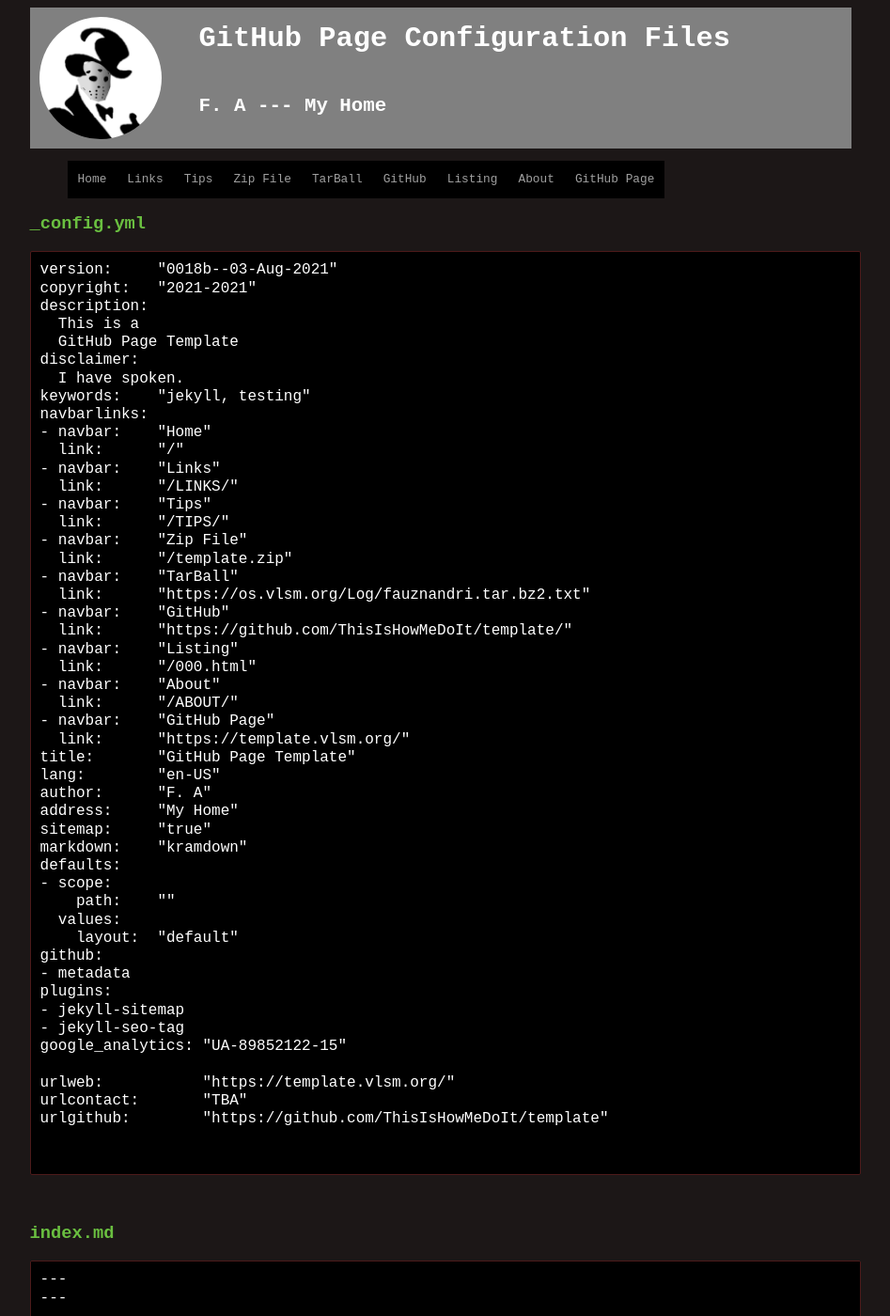
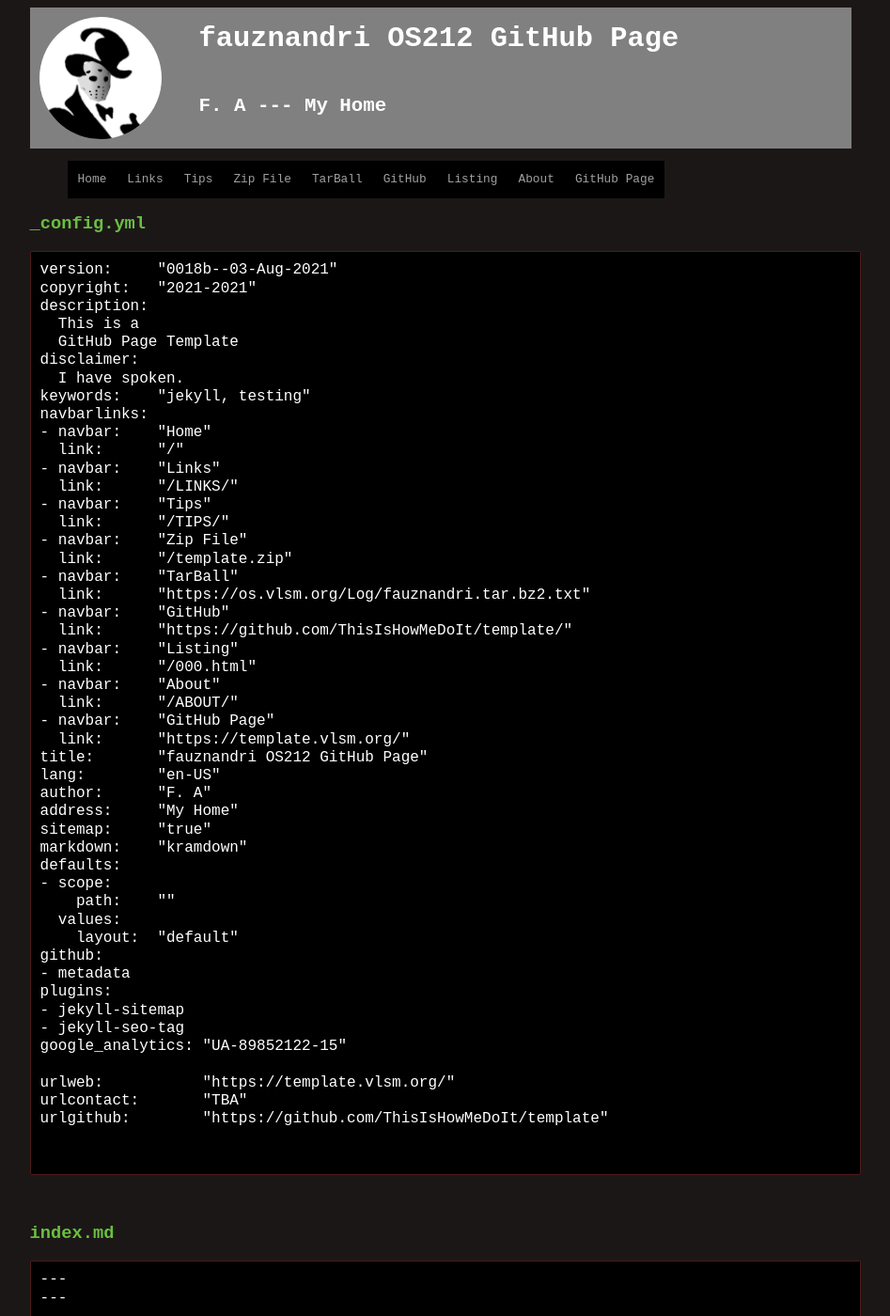
Before and after one commit to fauznandri/os212, a Jekyll site: the page built from 000.md, in a window 1280 px wide and 1400 px high. Shown: the whole window at 94% size, without its empty margins (166-1113 px from the left). Built offline with Jekyll 4.4.1, drawn with Linux system fonts in a browser that asks for light colours.

Commit message:
Update page title

```diff
--- a/000.md
+++ b/000.md
@@ -1,5 +1,5 @@
 ---
-title:  "GitHub Page Configuration Files"
+title:  "fauznandri OS212 GitHub Page"
 ---
 
 ### _config.yml
@@ -32,7 +32,7 @@ navbarlinks:
   link:      "/ABOUT/"
 - navbar:    "GitHub Page"
   link:      "https://template.vlsm.org/"
-title:       "GitHub Page Template"
+title:       "fauznandri OS212 GitHub Page"
 lang:        "en-US"
 author:      "F. A"
 address:     "My Home"
--- a/_config.yml
+++ b/_config.yml
@@ -25,7 +25,7 @@ navbarlinks:
   link:      "/ABOUT/"
 - navbar:    "GitHub Page"
   link:      "https://template.vlsm.org/"
-title:       "GitHub Page Template"
+title:       "fauznandri OS212 GitHub Page"
 lang:        "en-US"
 author:      "F. A"
 address:     "My Home"
```
